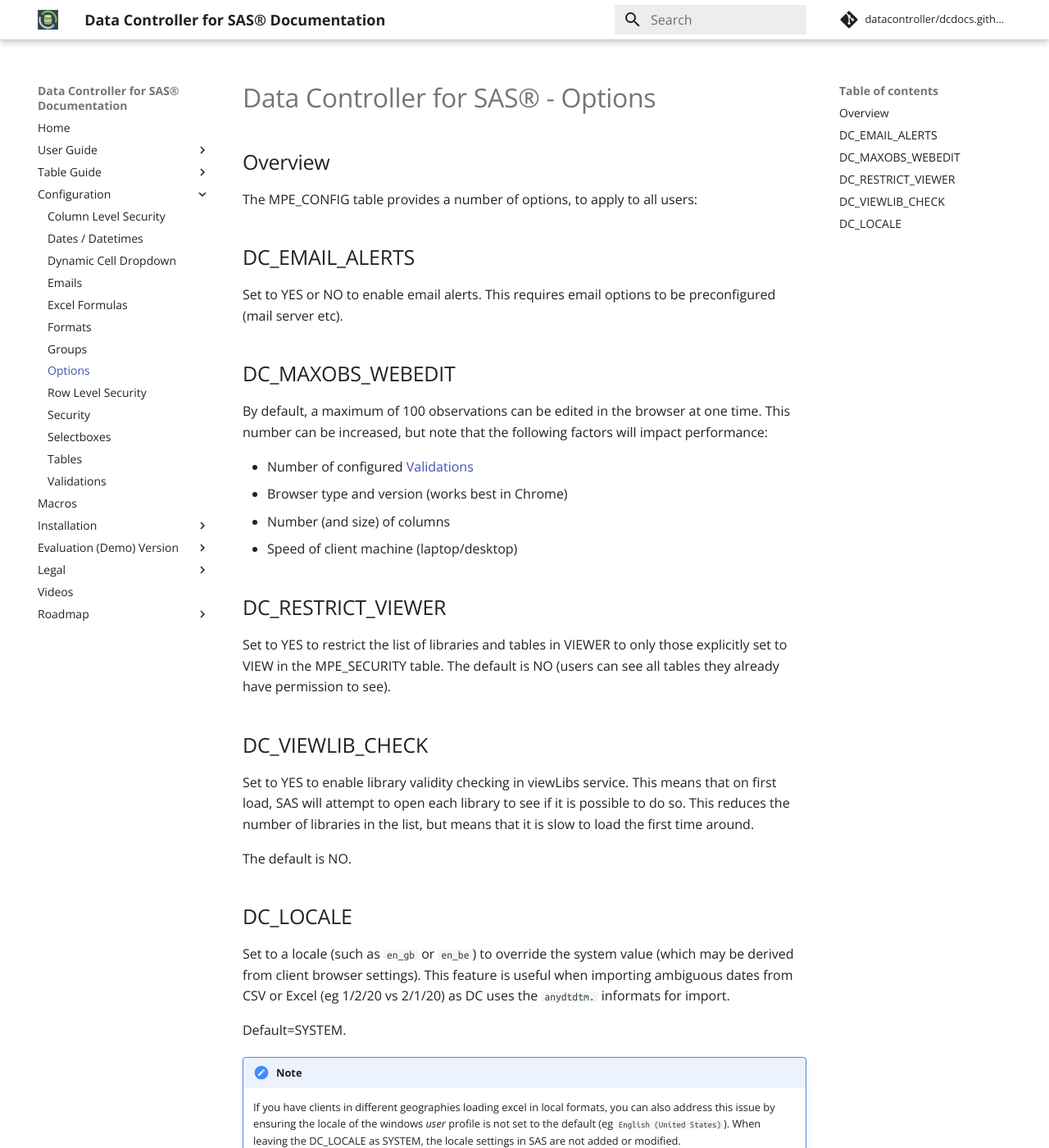
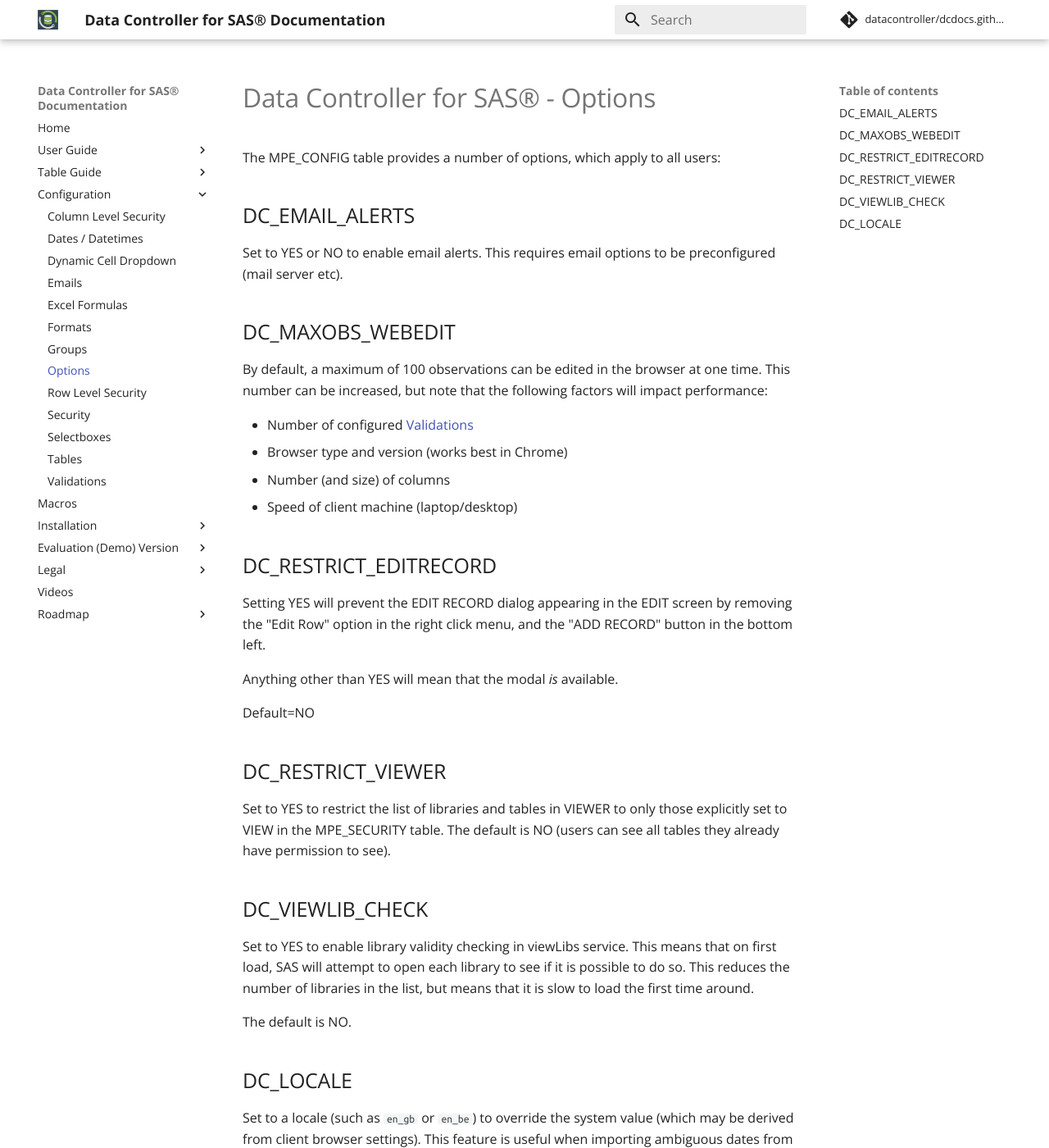
Before and after one commit to datacontroller/docs.datacontroller.io, an MkDocs documentation site: the page built from docs/dcc-options.md, in a window 1280 px wide and 1400 px high. Shown: the whole window at 82% size. Built offline with MkDocs 1.6.1 and Material for MkDocs 9.7.7, drawn with Linux system fonts in a browser that asks for light colours; comment, search, counter and statistics services are not loaded.

Commit message:
fix: docs for mpe_config

```diff
--- a/docs/dcc-options.md
+++ b/docs/dcc-options.md
@@ -1,7 +1,13 @@
+---
+layout: article
+title: DC Options
+description: Options in Data Controller are set in the MPE_CONFIG table and apply to all users.
+og_title: Data Controller for SAS® Options
+og_image: /img/mpe_config.png
+---
 # Data Controller for SAS® - Options
 
-## Overview
-The MPE_CONFIG table provides a number of options, to apply to all users:
+The MPE_CONFIG table provides a number of options, which apply to all users:
 
 ## DC_EMAIL_ALERTS
 Set to YES or NO to enable email alerts. This requires email options to be preconfigured (mail server etc).
@@ -13,6 +19,13 @@
 * Browser type and version (works best in Chrome)
 * Number (and size) of columns
 * Speed of client machine (laptop/desktop)
+
+## DC_RESTRICT_EDITRECORD
+Setting YES will prevent the EDIT RECORD dialog appearing in the EDIT screen by removing the "Edit Row" option in the right click menu, and the "ADD RECORD" button in the bottom left.
+
+Anything other than YES will mean that the modal _is_ available.
+
+Default=NO
 
 ## DC_RESTRICT_VIEWER
 Set to YES to restrict the list of libraries and tables in VIEWER to only those explicitly set to VIEW in the MPE_SECURITY table.  The default is NO (users can see all tables they already have permission to see).
```
Also changed, not shown: docs/tables/mpe_config.md (added, +25 -0 lines), docs/img/mpe_config.png (added).
